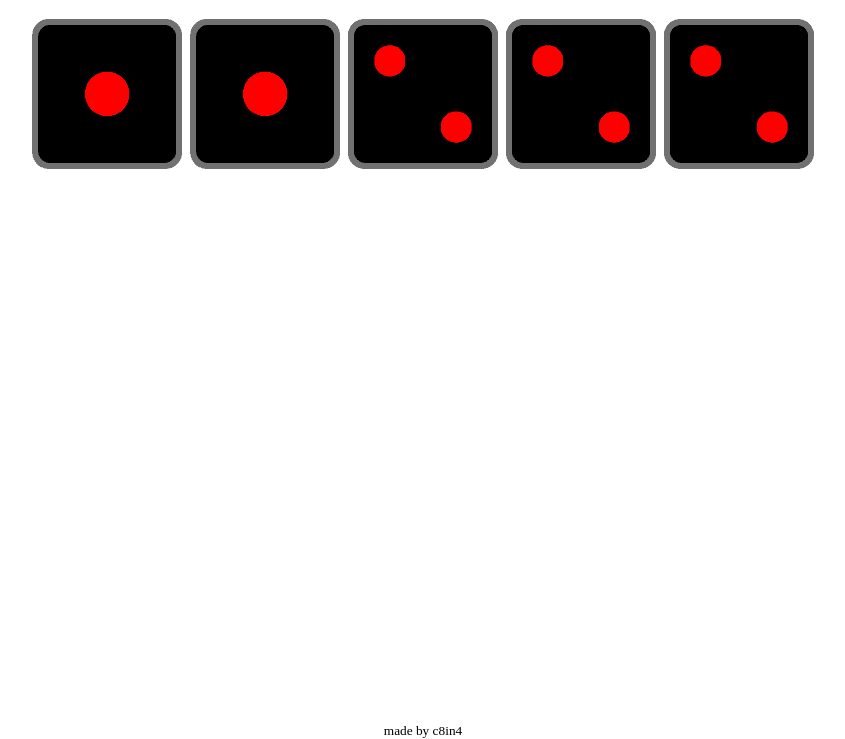
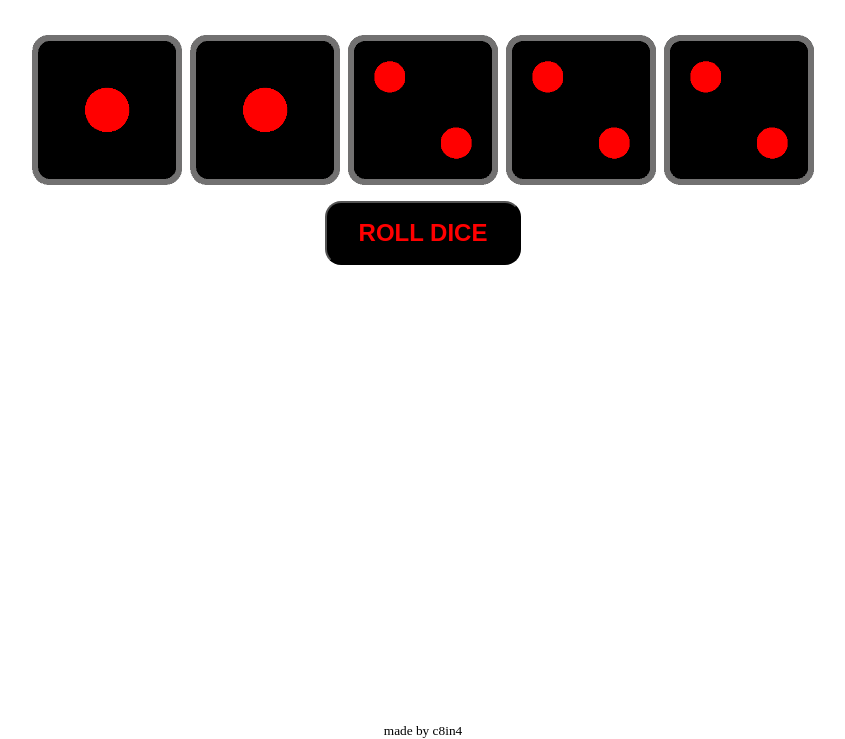
Before and after one commit to c8in4/yahtzee, a website built with webpack: page src/index.html in a window 1280 px wide. Shown: the part 61-800 px from the top of the page, without its empty margins (217-1062 px from the left). Built offline with nearby package versions, Linux system fonts and the light colour scheme.

Commit message:
Add and style 'Roll Dice' button

```diff
--- a/src/index.html
+++ b/src/index.html
@@ -12,6 +12,10 @@
 
     </div>
 
+    <div class="buttonDiv">
+      <button id="rollButton">Roll Dice</button>
+    </div>
+
   </main>
   <footer>
     <small>made by c8in4</small>
--- a/src/style.css
+++ b/src/style.css
@@ -1,3 +1,9 @@
+:root {
+  --black-clr: #000000;
+  --accent-clr: #ff0000;
+  --grey-clr: #727171;
+}
+
 *,
 *::before,
 *::after {
@@ -13,7 +19,7 @@ body {
 }
 
 .diceDiv {
-  margin: 0 auto;
+  margin: 1rem auto;
   display: flex;
   gap: 0.5rem;
   justify-content: center;
@@ -22,3 +28,23 @@ body {
 .diceDiv img {
   width: clamp(32px, 15%, 150px);
 }
+
+.buttonDiv{
+  margin: 1rem;
+  display: flex;
+  justify-content: center;
+}
+
+button {
+  padding: 1rem 2rem;
+  border-radius: 1rem;
+  background-color: var(--black-clr);
+  color: var(--accent-clr);
+  font-weight: bold;
+  font-size: 1.5rem;
+  text-transform: uppercase;
+}
+
+button:hover {
+  outline: var(--grey-clr) solid 0.2rem;
+}
```
Also changed, not shown: dist/index.html, dist/main.js.
